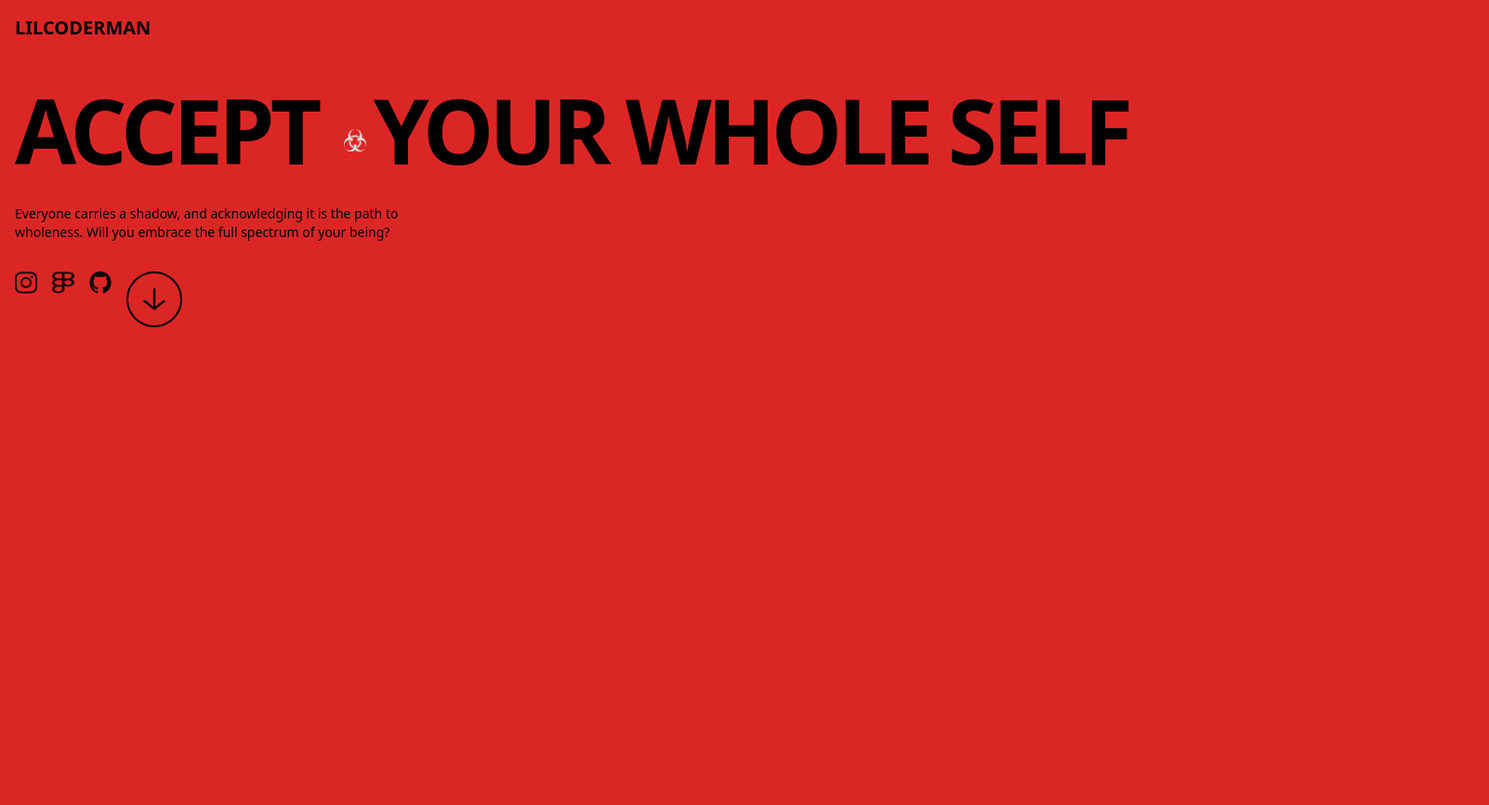
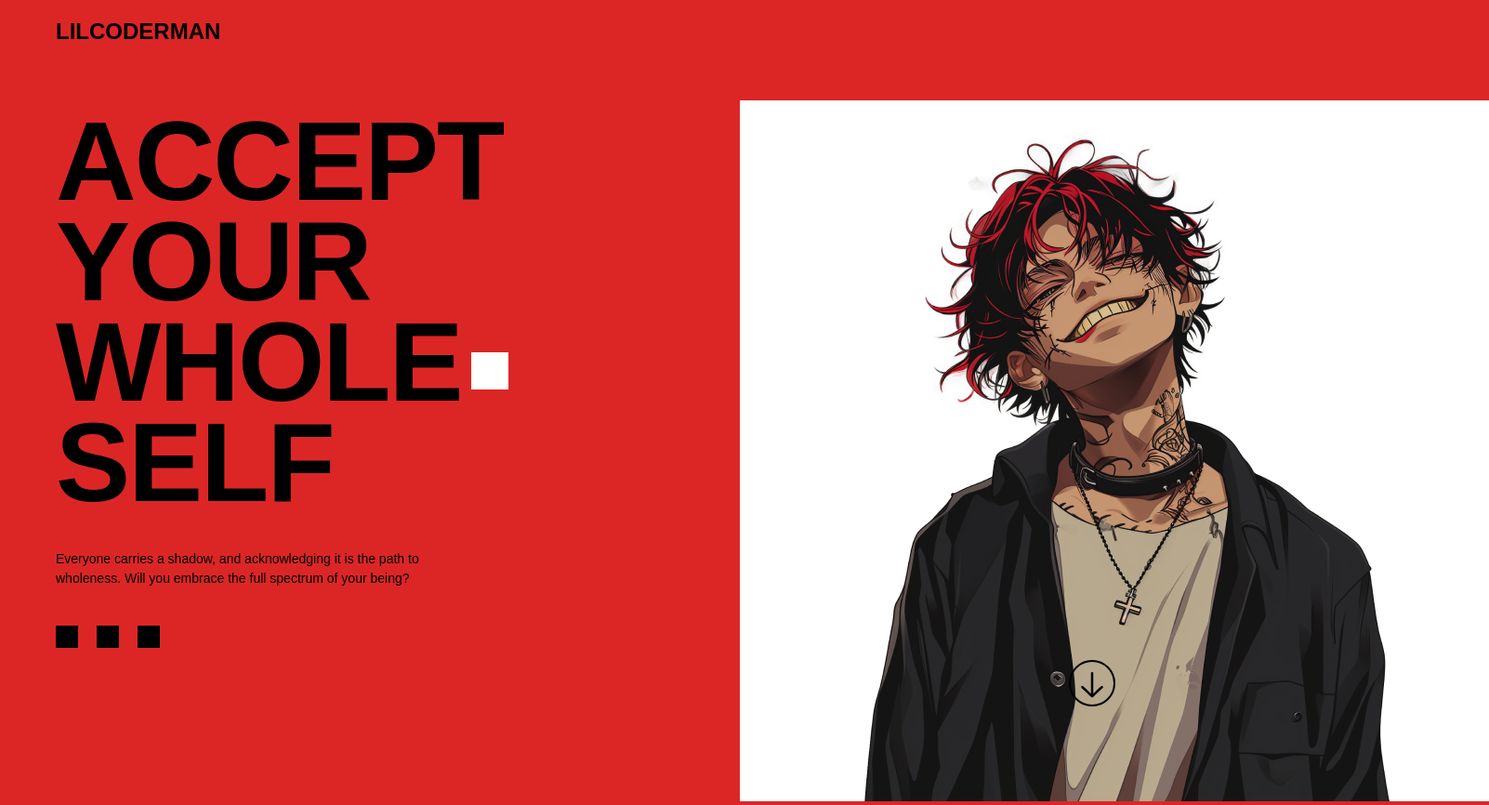
Before and after one commit to karthik-kiran-29/cosplay-portfolio, a plain HTML site: page Index.html in a window 1280 px wide. Shown: the whole page at 93% size, 1602 px wide, since content can reach past the window. Before the commit the page ends 800 px from the top, so only its background shows below. Drawn offline with nearby package versions, Linux system fonts and the light colour scheme.

Commit message:
simplified and removed tailwind

```diff
--- a/Index.html
+++ b/Index.html
@@ -3,57 +3,164 @@
 <head>
     <meta charset="UTF-8">
     <meta name="viewport" content="width=device-width, initial-scale=1.0">
-    <title>Sanji Portfolio</title>
-    <script src="https://cdn.tailwindcss.com"></script>
+    <title>LILCODERMAN - Accept Your Whole Self</title>
+    <style>
+        * {
+            margin: 0;
+            padding: 0;
+            box-sizing: border-box;
+            font-family: Arial, sans-serif;
+        }
+
+        body {
+            background-color: #DC2626;
+            color: #000;
+            min-height: 100vh;
+        }
+
+        .container {
+            max-width: 1200px;
+            margin: 0 auto;
+            padding: 0 20px;
+            position: relative;
+            min-height: 100vh;
+        }
+
+        nav {
+            padding: 20px 0;
+        }
+
+        .logo {
+            font-size: 24px;
+            font-weight: bold;
+        }
+
+        .main-content {
+            display: flex;
+            justify-content: space-between;
+            align-items: center;
+            margin-top: 40px;
+            gap: 40px;
+        }
+
+        .text-content {
+            flex: 0 0 60%;
+        }
+
+        .heading {
+            font-size: 120px;
+            font-weight: 900;
+            line-height: 0.9;
+            letter-spacing: -2px;
+            margin-bottom: 20px;
+        }
+
+        .biohazard-icon {
+            display: inline-block;
+            width: 40px;
+            height: 40px;
+            background-color: #fff;
+            margin: 0 10px;
+            vertical-align: middle;
+        }
+
+        .description {
+            max-width: 400px;
+            margin-top: 40px;
+            font-size: 14px;
+            line-height: 1.5;
+        }
+
+        .social-icons {
+            display: flex;
+            gap: 20px;
+            margin-top: 40px;
+        }
+
+        .social-icon {
+            width: 24px;
+            height: 24px;
+            background-color: #000;
+        }
+
+        .character-image {
+            flex: 0 0 40%;
+            height: 600px;
+        }
+
+        .download-btn {
+            position: absolute;
+            bottom: 40px;
+            right: 40px;
+            width: 50px;
+            height: 50px;
+            border: 2px solid #000;
+            border-radius: 50%;
+            background: none;
+            cursor: pointer;
+            display: flex;
+            align-items: center;
+            justify-content: center;
+        }
+
+        .download-icon {
+            width: 24px;
+            height: 24px;
+        }
+
+        @media (max-width: 768px) {
+            .main-content {
+                flex-direction: column;
+            }
+
+            .text-content, .character-image {
+                flex: 0 0 100%;
+                width: 100%;
+            }
+
+            .heading {
+                font-size: 80px;
+            }
+
+            .character-image {
+                height: 400px;
+                margin-top: 40px;
+            }
+        }
+    </style>
 </head>
-<body class="bg-red-600">
-    <div class="container mx-auto px-4 min-h-screen relative">
-        <!-- Navigation -->
-        <nav class="py-4">
-            <div class="text-black text-xl font-bold">
-                LILCODERMAN
-            </div>
+<body>
+    <div class="container">
+        <nav>
+            <div class="logo">LILCODERMAN</div>
         </nav>
 
-        <!-- Main Content -->
-        <div class="flex flex-col md:flex-row justify-between items-center mt-8">
-            <!-- Left side text -->
-            <div class="w-full">
-                <h1 class="text-black text-8xl md:text-8xl font-black leading-none tracking-tighter mb-4">
-                    ACCEPT <span class="relative"><img src="Assets/demonic-symbol.png" alt="biohazard" class="inline-block mx-2 w-6 h-6" /></span>YOUR
-                    WHOLE  SELF
+        <div class="main-content">
+            <div class="text-content">
+                <h1 class="heading">
+                    ACCEPT<br>
+                    YOUR<br>
+                    WHOLE<span class="biohazard-icon"></span><br>
+                    SELF
                 </h1>
 
-                <p class="text-black max-w-md mt-8 text-sm">
+                <p class="description">
                     Everyone carries a shadow, and acknowledging it is the path to wholeness. Will you embrace the full spectrum of your being?
                 </p>
 
-                <!-- Social Icons -->
-                <div class="flex space-x-4 mt-8">
-                    <a href="#" class="text-black">
-                        <img src="Assets/instagram-icon.png" alt="Instagram" class="w-6 h-6" />
-                    </a>
-                    <a href="#" class="text-black">
-                        <img src="/Assets/figma-icon.png" alt="Figma" class="w-6 h-6" />
-                    </a>
-                    <a href="#" class="text-black">
-                        <img src="/Assets/github-icon.png" alt="GitHub" class="w-6 h-6" />
-                    </a>
-                    <div class=" bottom-8 right-8 order-last">
-                        <button class="rounded-full border-2 border-black p-4">
-                            <img src="/Assets/down-arrow.png" alt="Download" class="w-6 h-6" />
-                        </button>
-                    </div>
+                <div class="social-icons">
+                    <div class="social-icon"></div>
+                    <div class="social-icon"></div>
+                    <div class="social-icon"></div>
                 </div>
             </div>
 
-            <!-- Right side image
-            <div class="w-full mt-8 md:mt-0">
-                <img src="/Assets/anime-character.png" alt="Anime character illustration" class="w-full h-auto" />
-            </div>
+            <div class="character-image"><img src="Assets/anime-character.jpg"alt="anime character"></div>
         </div>
- -->
 
+        <button class="download-btn">
+            <div class="download-icon"><img src="Assets/down-arrow.png" alt="download"></div>
+        </button>
     </div>
 </body>
 </html>
```
